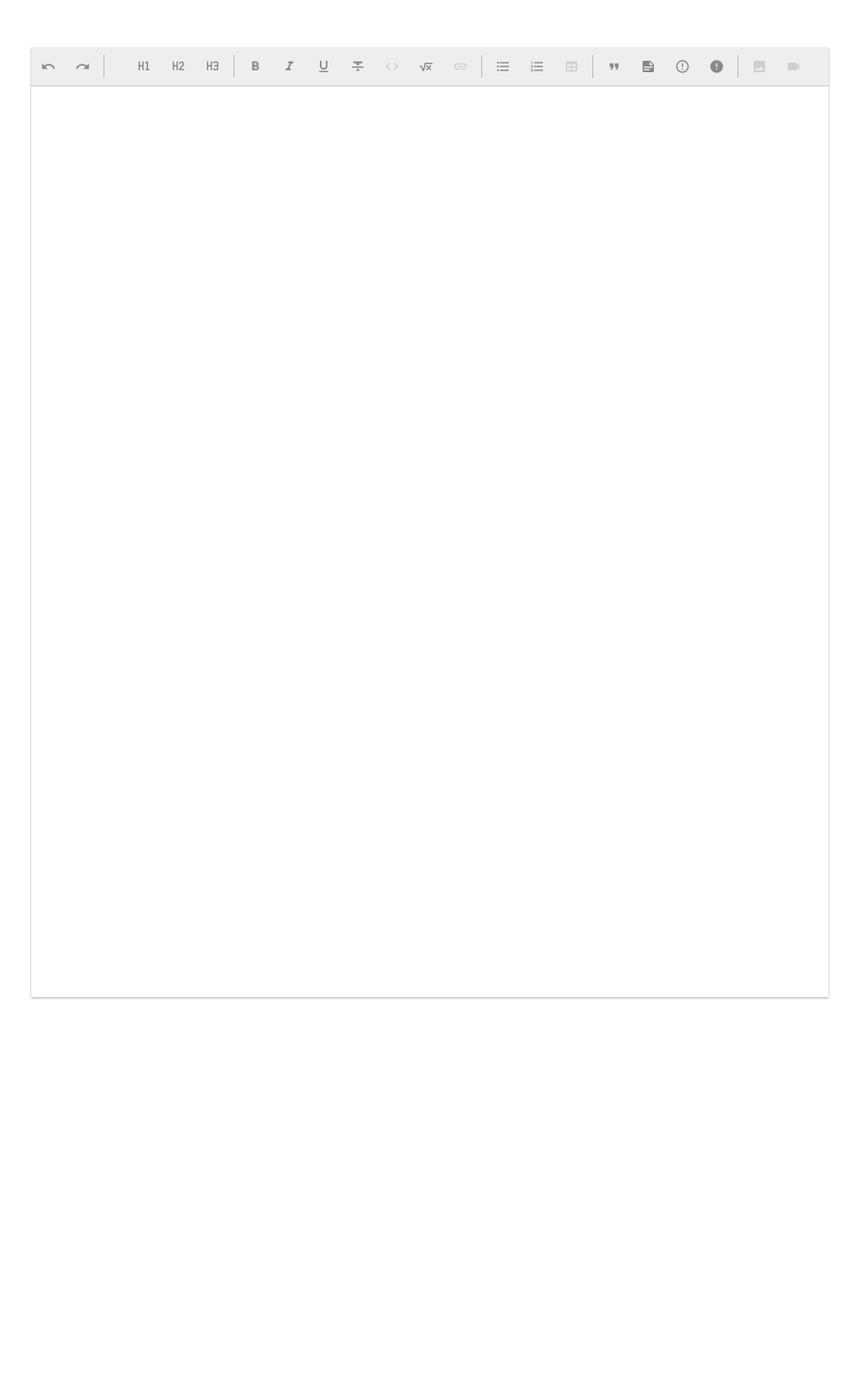
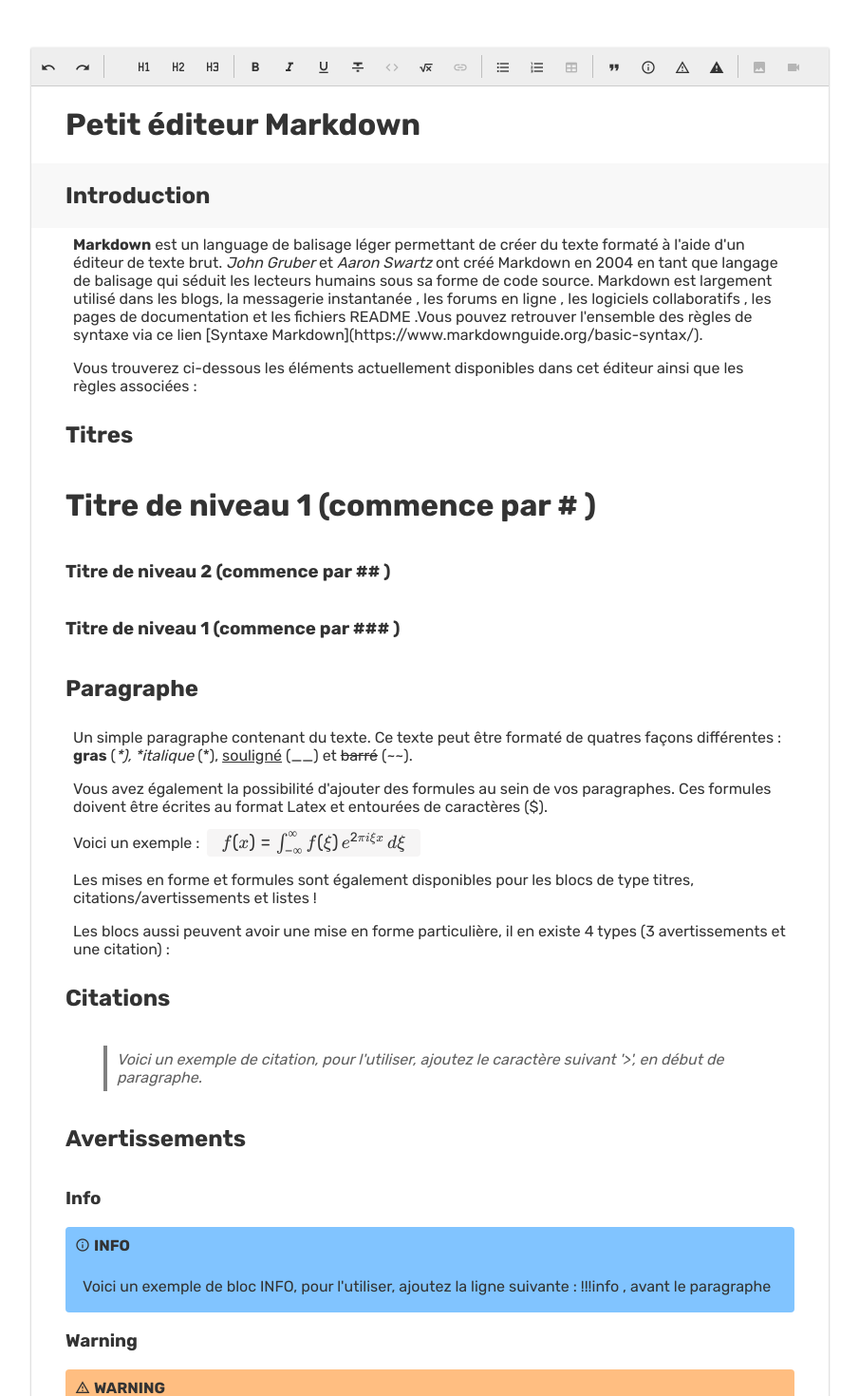
Before and after one commit to Jacques-herrmann/Heisenberg, a Vue app: page / in a window 1280 px wide. Shown: the top 1470 px of the page at 95% size, without its empty margins (187-1092 px from the left). Before the commit the page ends 1100 px from the top, so only its background shows below. Built offline with nearby package versions, Linux system fonts and the light colour scheme; the HTML template or start-up script is replaced by a standard one.

Commit message:
Enhance UI with block type css

```diff
--- a/src/App.vue
+++ b/src/App.vue
@@ -1,6 +1,6 @@
 <template>
     <div id="app">
-        <md-editor></md-editor>
+        <md-editor v-model="md"></md-editor>
     </div>
 </template>
 
--- a/src/components/mdEditor.vue
+++ b/src/components/mdEditor.vue
@@ -56,9 +56,9 @@
             <button class="MDEditor__button MDEditor__button--disabled"><i class="mdi mdi-table"/></button>
             <div class="MDEditor__controls-divider"></div>
             <button class="MDEditor__button" @click="blocks.changeBlockType('blockquote')"><i class="mdi mdi-format-quote-close"/></button>
-            <button class="MDEditor__button" @click="blocks.changeBlockType('info')"><i class="mdi mdi-note-text"/></button>
-            <button class="MDEditor__button" @click="blocks.changeBlockType('warning')"><i class="mdi mdi-alert-circle-outline"/></button>
-            <button class="MDEditor__button" @click="blocks.changeBlockType('danger')"><i class="mdi mdi-alert-circle"/></button>
+            <button class="MDEditor__button" @click="blocks.changeBlockType('info')"><i class="mdi mdi-information-outline"/></button>
+            <button class="MDEditor__button" @click="blocks.changeBlockType('warning')"><i class="mdi mdi-alert-outline"/></button>
+            <button class="MDEditor__button" @click="blocks.changeBlockType('danger')"><i class="mdi mdi-alert"/></button>
             <div class="MDEditor__controls-divider"></div>
             <button class="MDEditor__button MDEditor__button--disabled"><i class="mdi mdi-image"/></button>
             <button class="MDEditor__button MDEditor__button--disabled"><i class="mdi mdi-video"/></button>
@@ -103,7 +103,11 @@
                     <div v-if="['info', 'warning', 'danger'].indexOf(item.type) !== -1"
                          :class="'MDEditor__content MDEditor__admonition MDEditor__admonition--' + item.type"
                     >
-                        <div class="MDEditor__admonition-title"><i class="mdi mdi-note-text"/>{{ item.type }}</div>
+                        <div class="MDEditor__admonition-title"><i :class="'mdi ' +
+                         (item.type === 'info' ? 'mdi-information-outline' : '') +
+                         (item.type === 'warning' ? 'mdi-alert-outline' : '') +
+                         (item.type === 'danger' ? 'mdi-alert' : '')"
+                        />{{ item.type }}</div>
                         <p :contenteditable="editMode" v-html="item.computed" :data-block-id="item.id" :data-item-index="-1"
                          :ref="item.id"/>
                     </div>
@@ -1211,7 +1215,7 @@
     }
 </script>
 <style lang="stylus">
-/*@import url('https://fonts.googleapis.com/css2?family=Rubik:wght@400;500;700;900&display=swap');*/
+@import url('https://fonts.googleapis.com/css2?family=Rubik:wght@400;500;700;900&display=swap');
 @import url('https://cdn.jsdelivr.net/npm/katex@0.12.0/dist/katex.min.css');
 resetButton()
     background transparent
@@ -1220,6 +1224,7 @@ resetButton()
 
 *
     font-family "Rubik"
+    color #333
 .katex *
     white-space nowrap !important
 .MDEditor
@@ -1363,17 +1368,31 @@ resetButton()
         padding 8px
         margin 0
 
+    & blockquote
+        border-left 4px solid grey
+        padding 5px 10px
+        font-style italic
+        color #606060
+
     &__admonition
-        color white
+        /*color white*/
+        padding 10px
+        border-radius 4px
+        display flex
+        flex-direction column
         & > div:first-child
             text-transform uppercase
             font-weight bold
+            height 35px
+            & > i
+                display inline-block
+                width 20px
         &--info
-            background-color blue
+            background-color #81C4FF
         &--warning
-            background-color orange
+            background-color #FFBE81
         &--danger
-            background-color red
+            background-color #FF8B81
 
     &__formula {
         display inline-block
```
